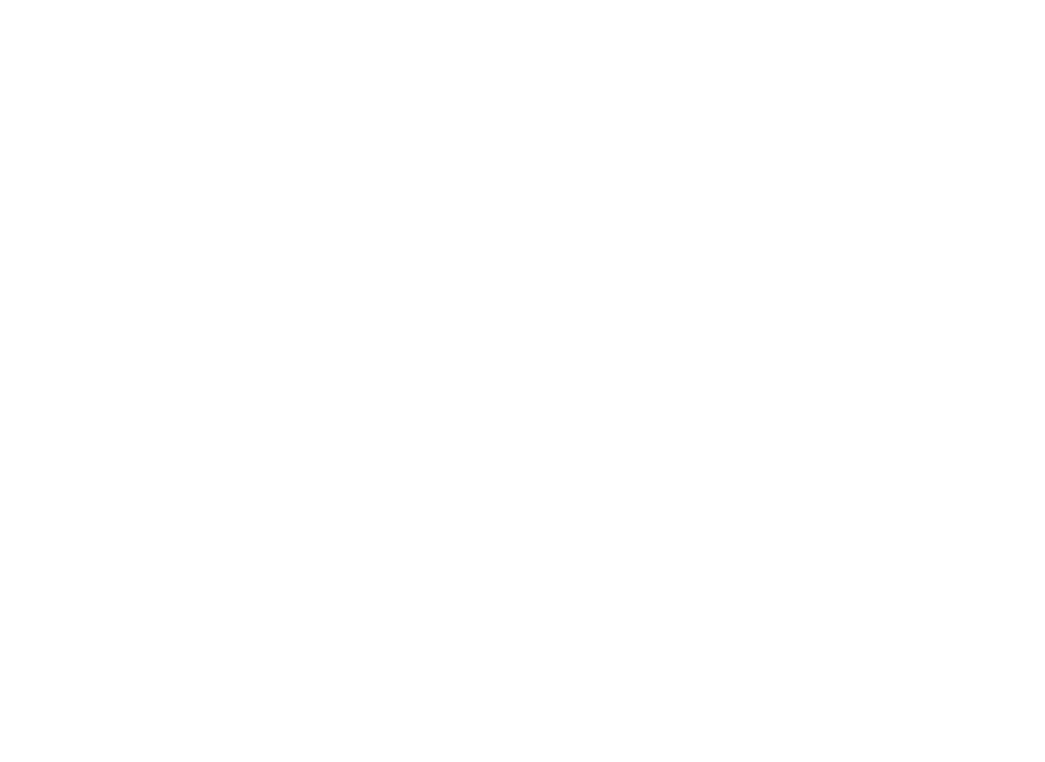
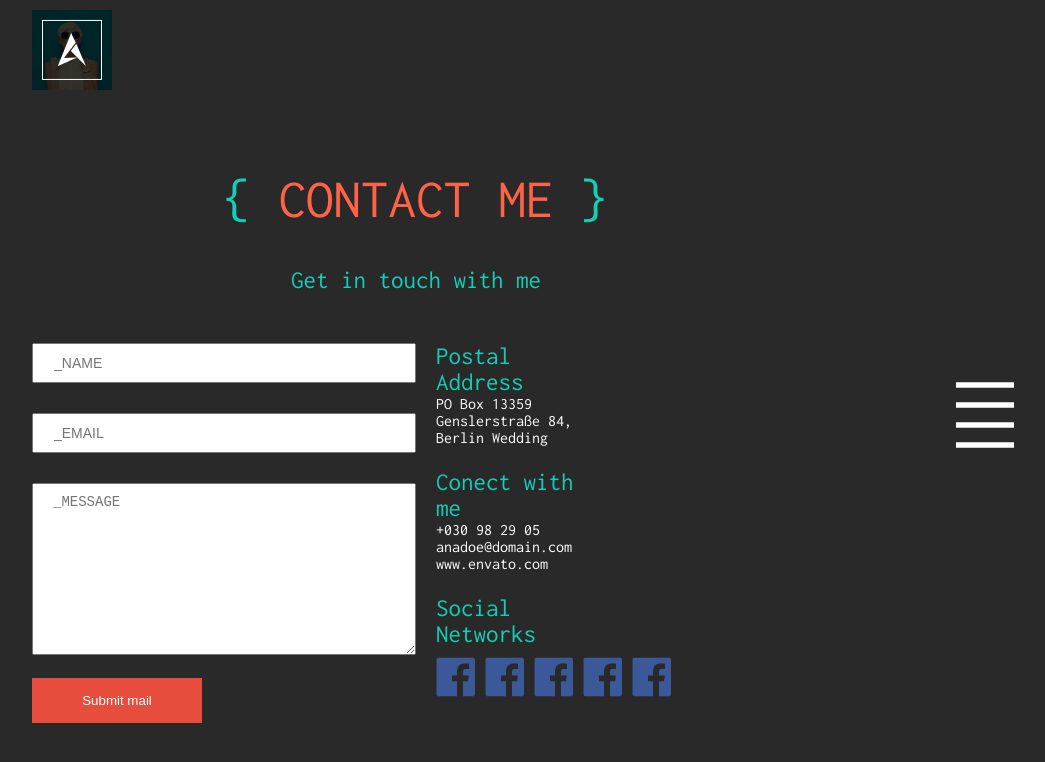
Before and after one commit to secondnumber/own-cv-old, a React (Create React App) app: page /contacts in a window 1280 px wide. Shown: the top 762 px of the page, without its empty margins (224-1269 px from the left). Built offline with nearby package versions, Linux system fonts and the light colour scheme; a web font is replaced by a local one.

Commit message:
feat(product): make contacts page

```diff
--- a/src/components/Contacts/ContactsPage.jsx
+++ b/src/components/Contacts/ContactsPage.jsx
@@ -1,5 +1,61 @@
 import React from 'react';
+import classes from "./ContactsPage.module.scss";
+import ToggleButtons from "../common/ToggleButtons/ToggleButtons";
+import Logo from "../../assets/img/logo.png";
+import Button from "../common/Button/Button";
+import Social from "./Social/Social";
 
-const ContactsPage = () => <div>ContactsPage</div>;
+const ContactsPage = () =>
+    <div className={classes.wrapper}>
+        <div className={classes.toggles}>
+            <ToggleButtons />
+        </div>
+        <div className={classes.block}>
+            <div className={classes.header}>
+                <img src={Logo} alt="Logo"/>
+            </div>
+            <h1 className={classes.title}>
+                <span className={classes.turquoise}>&#123;</span>
+                &nbsp;Contact me&nbsp;
+                <span className={classes.turquoise}>&#125;</span>
+            </h1>
+            <p className={classes.legend}>
+                Get in touch with me
+            </p>
+            <div className={classes.section}>
+                <div className={classes.form}>
+                    <form action="">
+                        <input className={classes.input} type="text" placeholder='_Name'/>
+                        <input className={classes.input} type="text" placeholder='_EMail'/>
+                        <textarea className={classes.textarea}
+                        name="message" id="message" placeholder='_Message' cols="30" rows="10"></textarea>
+                        <Button text={'Submit mail'}/>
+                    </form>
+                </div>
+                <div className={classes.info}>
+                    <section className={classes.paragraph}>
+                        <h2 className={classes.caption}>Postal Address</h2>
+                        <p>PO Box 13359 Genslerstraße 84, Berlin Wedding</p>
+                    </section>
+                    <section className={classes.paragraph}>
+                        <h2 className={classes.caption}>Conect with me</h2>
+                        <p>+030  98 29 05</p>
+                        <p>anadoe@domain.com</p>
+                        <p>www.envato.com</p>
+                    </section>
+                    <section className={classes.paragraph}>
+                        <h2 className={classes.caption}>Social Networks</h2>
+                        <ul className={classes.list}>
+                            <Social />
+                            <Social />
+                            <Social />
+                            <Social />
+                            <Social />
+                        </ul>
+                    </section>
+                </div>
+            </div>
+        </div>
+    </div>;
 
 export default ContactsPage;
--- /dev/null
+++ b/src/components/Contacts/ContactsPage.module.scss
@@ -0,0 +1,110 @@
+@import "../../colors";
+
+.wrapper {
+  position: relative;
+  width: 100vw;
+  height: 100vh;
+  background-color: $grayDark;
+}
+
+.toggles {
+  position: absolute;
+  right: 40px;
+  top: 50%;
+  transform: translate(0, -50%);
+}
+
+.block {
+  width: 60vw;
+  margin: 0 auto;
+  display: flex;
+  flex-direction: column;
+  align-items: center;
+}
+
+.header {
+  flex-basis: 160px;
+  width: 100%;
+  padding-top: 10px;
+}
+
+.title {
+  padding-bottom: 40px;
+  text-transform: uppercase;
+  font-size: 55px;
+  font-weight: normal;
+  color: $orange;
+}
+
+.turquoise {
+  color: $turquoise;
+}
+
+.legend {
+  padding-bottom: 50px;
+  font-size: 25px;
+  font-weight: normal;
+  color: $turquoise;
+}
+
+.section {
+  width: 100%;
+  display: flex;
+}
+
+.form {
+  width: 50%;
+}
+
+.info {
+  width: 50%;
+  display: flex;
+  flex-wrap: wrap;
+}
+
+.input {
+  width: 100%;
+  height: 40px;
+  margin-bottom: 30px;
+  padding-left: 20px;
+  box-sizing: border-box;
+  outline: none;
+}
+
+.input[placeholder] {
+  text-transform: uppercase;
+  font-size: 14px;
+  font-weight: normal;
+  color: $turquoise;
+}
+
+.textarea {
+  width: 100%;
+  padding: 10px 0 0 20px;
+  margin-bottom: 20px;
+  box-sizing: border-box;
+  outline: none;
+}
+
+.textarea[placeholder] {
+  text-transform: uppercase;
+  font-size: 14px;
+  font-weight: normal;
+  color: $turquoise;
+}
+
+.paragraph {
+  width: 45%;
+  padding-left: 20px;
+}
+
+.caption {
+  font-size: 25px;
+  font-weight: normal;
+  color: $turquoise;
+}
+
+.list {
+  display: flex;
+  list-style-type: none;
+}
--- /dev/null
+++ b/src/components/Contacts/Social/Social.jsx
@@ -0,0 +1,10 @@
+import React from 'react';
+import classes from './Social.module.scss';
+import FacebookImg from '../../../assets/img/facebook.png';
+
+const Social = (props) =>
+    <li className={classes.item}>
+        <img src={FacebookImg} alt="Facebook"/>
+    </li>;
+
+export default Social;
--- /dev/null
+++ b/src/components/Contacts/Social/Social.module.scss
@@ -0,0 +1,5 @@
+@import "../../../colors";
+
+.item {
+  padding: 10px 10px 0 0;
+}
```
Also changed, not shown: src/assets/img/facebook.png (added).
